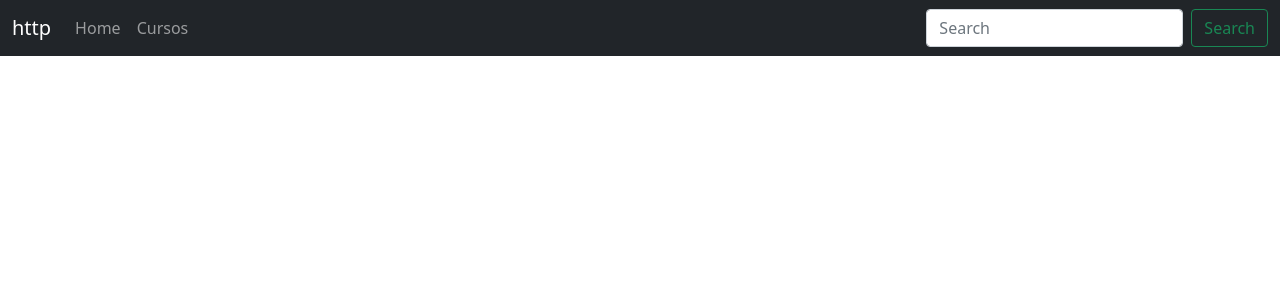
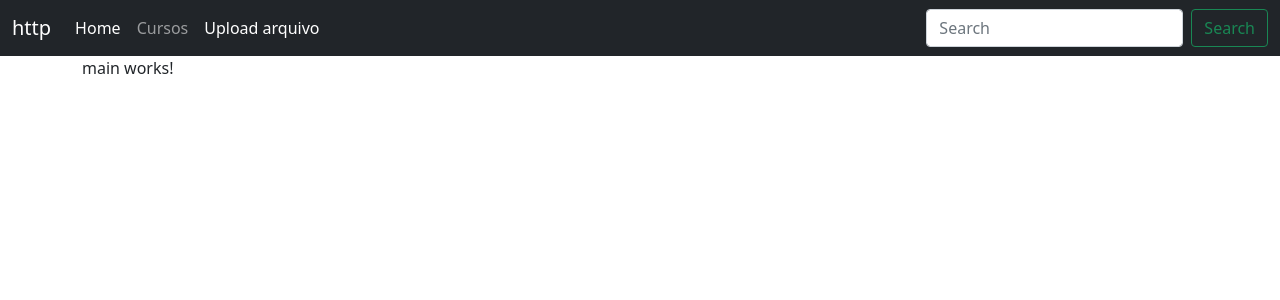
Before and after one commit to phedrakeson/requests-http, an Angular app: page /upload in a window 1280 px wide. Before the commit this address led to /. Shown: the top 300 px of the page. Built offline with nearby package versions, Linux system fonts and the light colour scheme.

Commit message:
feat: implements a new module: upload file

```diff
--- a/src/app/app-routing.module.ts
+++ b/src/app/app-routing.module.ts
@@ -3,7 +3,8 @@ import { RouterModule, Routes } from '@angular/router';
 
 const routes: Routes = [
   { path: '', pathMatch: 'full', redirectTo: 'cursos' },
-  { path: 'cursos', loadChildren: () => import('./cursos/cursos.module').then(m => m.CursosModule)  }
+  { path: 'cursos', loadChildren: () => import('./cursos/cursos.module').then(m => m.CursosModule)  },
+  { path: 'upload', loadChildren: () => import('./upload-file/upload-file.module').then(m => m.UploadFileModule)  }
 ];
 
 @NgModule({
--- a/src/app/app.component.html
+++ b/src/app/app.component.html
@@ -1,41 +1,24 @@
 <nav class="navbar navbar-expand-lg navbar-dark bg-dark">
   <div class="container-fluid">
     <a class="navbar-brand" href="#">http</a>
-    <button
-      class="navbar-toggler"
-      type="button"
-      data-bs-toggle="collapse"
-      data-bs-target="#navbarSupportedContent"
-      aria-controls="navbarSupportedContent"
-      aria-expanded="false"
-      aria-label="Toggle navigation"
-    >
+    <button class="navbar-toggler" type="button" data-bs-toggle="collapse" data-bs-target="#navbarSupportedContent"
+      aria-controls="navbarSupportedContent" aria-expanded="false" aria-label="Toggle navigation">
       <span class="navbar-toggler-icon"></span>
     </button>
     <div class="collapse navbar-collapse" id="navbarSupportedContent">
       <ul class="navbar-nav me-auto mb-2 mb-lg-0">
         <li class="nav-item">
-          <a
-            class="nav-link"
-            aria-current="page"
-            routerLink="/"
-            routerLinkActive="active"
-            >Home</a
-          >
+          <a class="nav-link" aria-current="page" routerLink="/" routerLinkActive="active">Home</a>
         </li>
         <li class="nav-item">
-          <a class="nav-link" routerLink="/cursos" routerLinkActive="active"
-            >Cursos</a
-          >
+          <a class="nav-link" routerLink="/cursos" routerLinkActive="active">Cursos</a>
+        </li>
+        <li class="nav-item">
+          <a class="nav-link" routerLink="/upload" routerLinkActive="active">Upload arquivo</a>
         </li>
       </ul>
       <form class="d-flex">
-        <input
-          class="form-control me-2"
-          type="search"
-          placeholder="Search"
-          aria-label="Search"
-        />
+        <input class="form-control me-2" type="search" placeholder="Search" aria-label="Search" />
         <button class="btn btn-outline-success" type="submit">Search</button>
       </form>
     </div>
--- /dev/null
+++ b/src/app/upload-file/main/main.component.html
@@ -0,0 +1 @@
+<p>main works!</p>
--- /dev/null
+++ b/src/app/upload-file/main/main.component.ts
@@ -0,0 +1,15 @@
+import { Component, OnInit } from '@angular/core';
+
+@Component({
+  selector: 'app-main',
+  templateUrl: './main.component.html',
+  styleUrls: ['./main.component.scss']
+})
+export class MainComponent implements OnInit {
+
+  constructor() { }
+
+  ngOnInit(): void {
+  }
+
+}
```
Also changed, not shown: src/app/upload-file/upload-file-routing.module.ts (added, +13 -0 lines), src/app/upload-file/upload-file.module.ts (added, +15 -0 lines), src/app/upload-file/main/main.component.scss (added), 1 other file (tests, documents, lock files or other folders).
